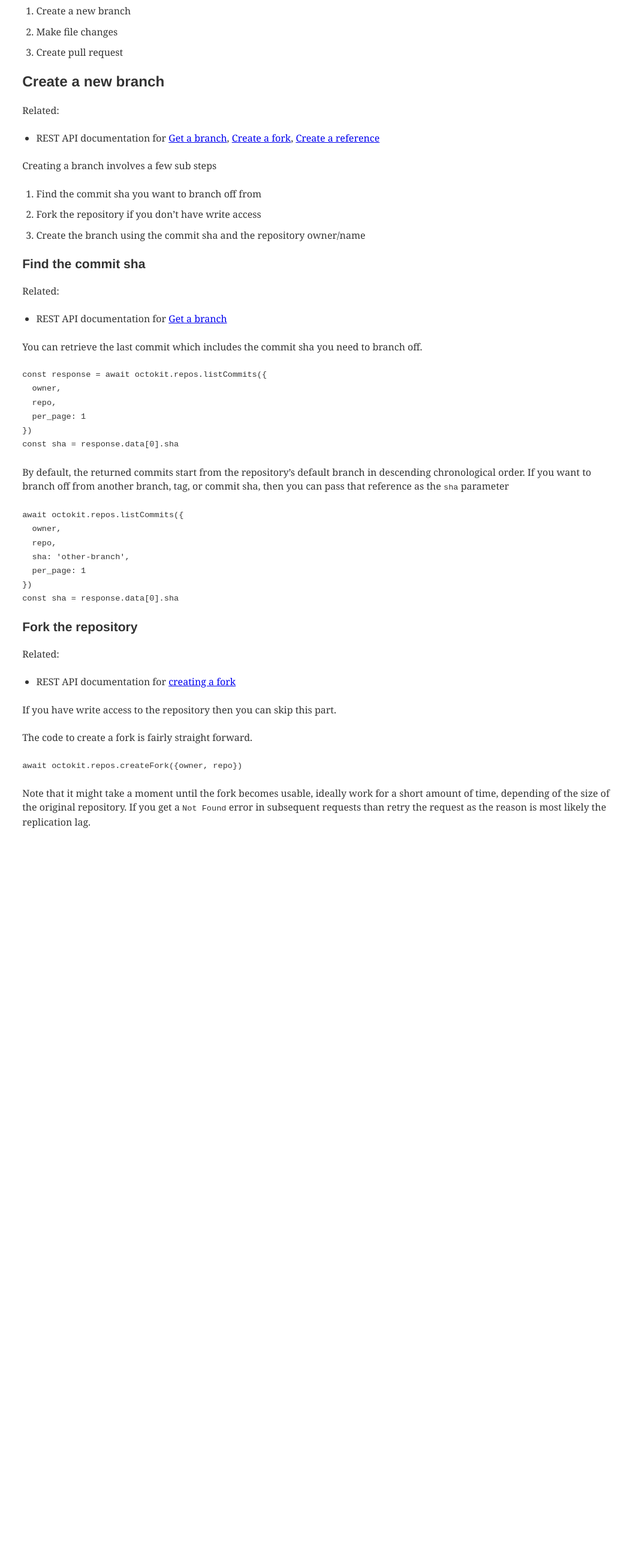
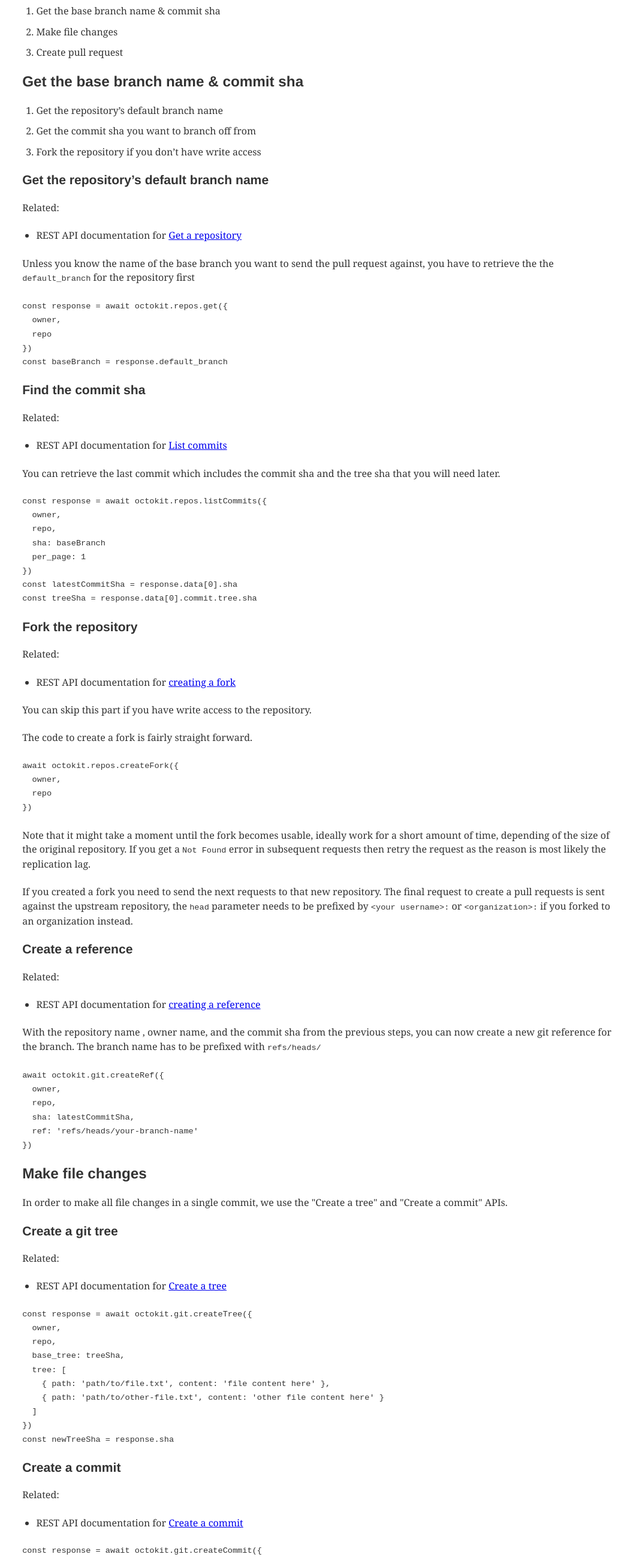
Before and after one commit to tormi/octokit-rest-documentation, a Gatsby site: page /guides/create-a-pull-request in a window 1280 px wide. Shown: the part 200-2800 px from the top of the page at 60% size, without its empty margins (234-1280 px from the left). Before the commit the page ends 1626 px from the top, so only its background shows below. Built offline with nearby package versions, Linux system fonts and the light colour scheme; Gatsby itself is replaced by a stand-in of ours; some packages are replaced by stand-ins of ours; code samples lack their colours.

Commit message:
extend the Create a pull request guide

````diff
--- a/src/pages/guides/create-a-pull-request.md
+++ b/src/pages/guides/create-a-pull-request.md
@@ -4,49 +4,49 @@ title: "Create a pull request"
 
 In this guide you will learn how to create a pull request which includes multiple file changes. There are three main steps:
 
-1. Create a new branch
+1. Get the base branch name & commit sha
 2. Make file changes
 3. Create pull request
 
-## Create a new branch
+## Get the base branch name & commit sha
+
+1. Get the repository’s default branch name
+2. Get the commit sha you want to branch off from
+3. Fork the repository if you don’t have write access
+
+### Get the repository’s default branch name
 
 Related:
 
-- REST API documentation for [Get a branch](https://developer.github.com/v3/repos/branches/#get-branch), [Create a fork](https://developer.github.com/v3/repos/forks/#create-a-fork), [Create a reference](https://developer.github.com/v3/git/refs/#create-a-reference)
+- REST API documentation for [Get a repository](https://developer.github.com/v3/repos/#get)
 
-Creating a branch involves a few sub steps
+Unless you know the name of the base branch you want to send the pull request against, you have to retrieve the the `default_branch` for the repository first
 
-1. Find the commit sha you want to branch off from
-2. Fork the repository if you don’t have write access
-3. Create the branch using the commit sha and the repository owner/name
+```js
+const response = await octokit.repos.get({
+  owner,
+  repo
+})
+const baseBranch = response.default_branch
+```
 
 ### Find the commit sha
 
 Related:
 
-- REST API documentation for [Get a branch](https://developer.github.com/v3/repos/branches/#get-branch)
+- REST API documentation for [List commits](https://developer.github.com/v3/repos/commits/#list-commits-on-a-repository)
 
-You can retrieve the last commit which includes the commit sha you need to branch off.
+You can retrieve the last commit which includes the commit sha and the tree sha that you will need later.
 
 ```js
 const response = await octokit.repos.listCommits({
   owner,
   repo,
+  sha: baseBranch
   per_page: 1
 })
-const sha = response.data[0].sha
-```
-
-By default, the returned commits start from the repository’s default branch in descending chronological order. If you want to branch off from another branch, tag, or commit sha, then you can pass that reference as the `sha` parameter
-
-```js
-await octokit.repos.listCommits({
-  owner,
-  repo,
-  sha: 'other-branch',
-  per_page: 1
-})
-const sha = response.data[0].sha
+const latestCommitSha = response.data[0].sha
+const treeSha = response.data[0].commit.tree.sha
 ```
 
 ### Fork the repository
@@ -55,12 +55,104 @@ Related:
 
 - REST API documentation for [creating a fork](https://developer.github.com/v3/repos/forks/#create-a-fork)
 
-If you have write access to the repository then you can skip this part.
+You can skip this part if you have write access to the repository.
 
 The code to create a fork is fairly straight forward.
 
 ```js
-await octokit.repos.createFork({owner, repo})
+await octokit.repos.createFork({
+  owner,
+  repo
+})
 ```
 
-Note that it might take a moment until the fork becomes usable, ideally work for a short amount of time, depending of the size of the original repository. If you get a `Not Found` error in subsequent requests than retry the request as the reason is most likely the replication lag.
+Note that it might take a moment until the fork becomes usable, ideally work for a short amount of time, depending of the size of the original repository. If you get a `Not Found` error in subsequent requests then retry the request as the reason is most likely the replication lag.
+
+If you created a fork you need to send the next requests to that new repository. The final request to create a pull requests is sent against the upstream repository, the `head` parameter needs to be prefixed by `<your username>:` or `<organization>:` if you forked to an organization instead.
+
+### Create a reference
+
+Related:
+
+- REST API documentation for [creating a reference](https://developer.github.com/v3/git/refs/#create-a-reference)
+
+With the repository name , owner name, and the commit sha from the previous steps, you can now create a new git reference for the branch. The branch name has to be prefixed with `refs/heads/`
+
+```js
+await octokit.git.createRef({
+  owner,
+  repo,
+  sha: latestCommitSha,
+  ref: 'refs/heads/your-branch-name'
+})
+```
+
+## Make file changes
+
+In order to make all file changes in a single commit, we use the "Create a tree" and "Create a commit" APIs.
+
+### Create a git tree
+
+Related:
+
+- REST API documentation for [Create a tree](https://developer.github.com/v3/git/trees/#create-a-tree)
+
+```js
+const response = await octokit.git.createTree({
+  owner,
+  repo,
+  base_tree: treeSha,
+  tree: [
+    { path: 'path/to/file.txt', content: 'file content here' },
+    { path: 'path/to/other-file.txt', content: 'other file content here' }
+  ]
+})
+const newTreeSha = response.sha
+```
+
+### Create a commit
+
+Related:
+
+- REST API documentation for [Create a commit](https://developer.github.com/v3/git/commits/#create-a-commit)
+
+```js
+const response = await octokit.git.createCommit({
+  owner,
+  repo,
+  message: 'Your commit message',
+  tree: newTreeSha,
+  parents: [latestCommitSha],
+  author: 'Your name <your@email.com>'
+})
+const newCommitSha = response.sha
+```
+
+## Create pull request
+
+Related
+
+- REST API documentation to [Create a pull request](https://developer.github.com/v3/pulls/#create-a-pull-request)
+
+In order create the pull request you need to know the branch you want to merge into. If you want to merge into the repository’s default branch then you can get it from the repository’s `default_branch`
+
+```js
+const response = await octokit.repos.get({
+  owner,
+  repo
+})
+const baseBranch = response.default_branch
+```
+
+Now you can create the pull request
+
+```js
+octokit.pulls.create({
+  owner,
+  repo,
+  head: 'your-branch-name',
+  base: baseBranch,
+  title: 'Pull request title',
+  body: 'Pull request description'
+})
+```
````
